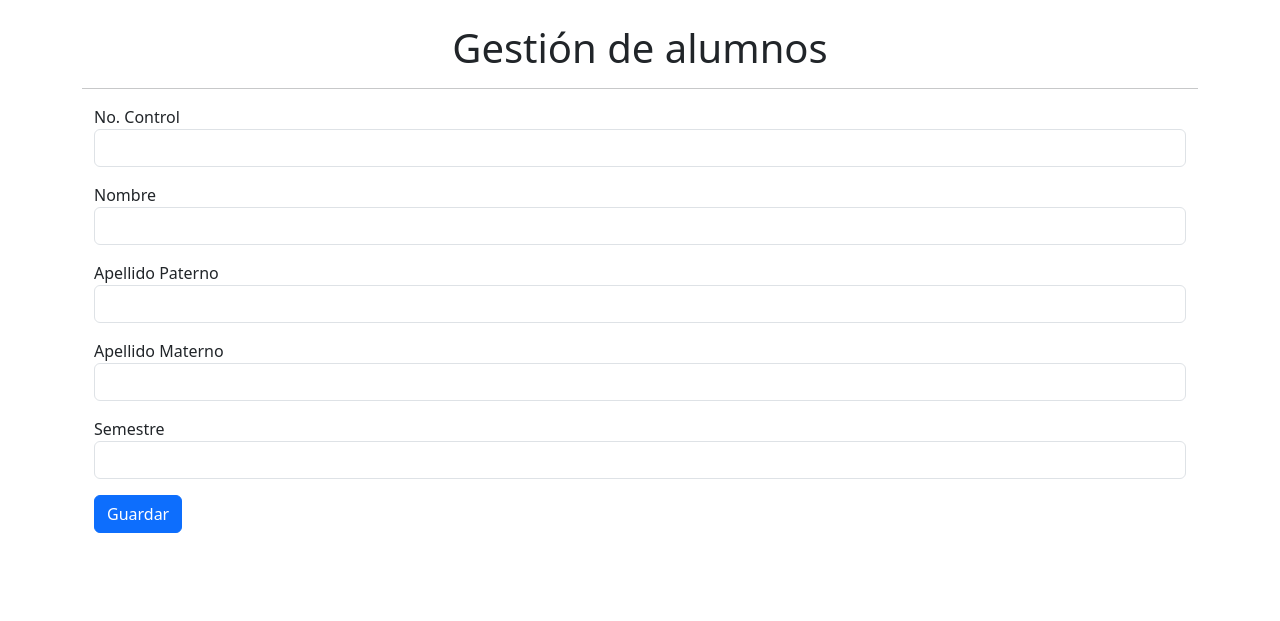
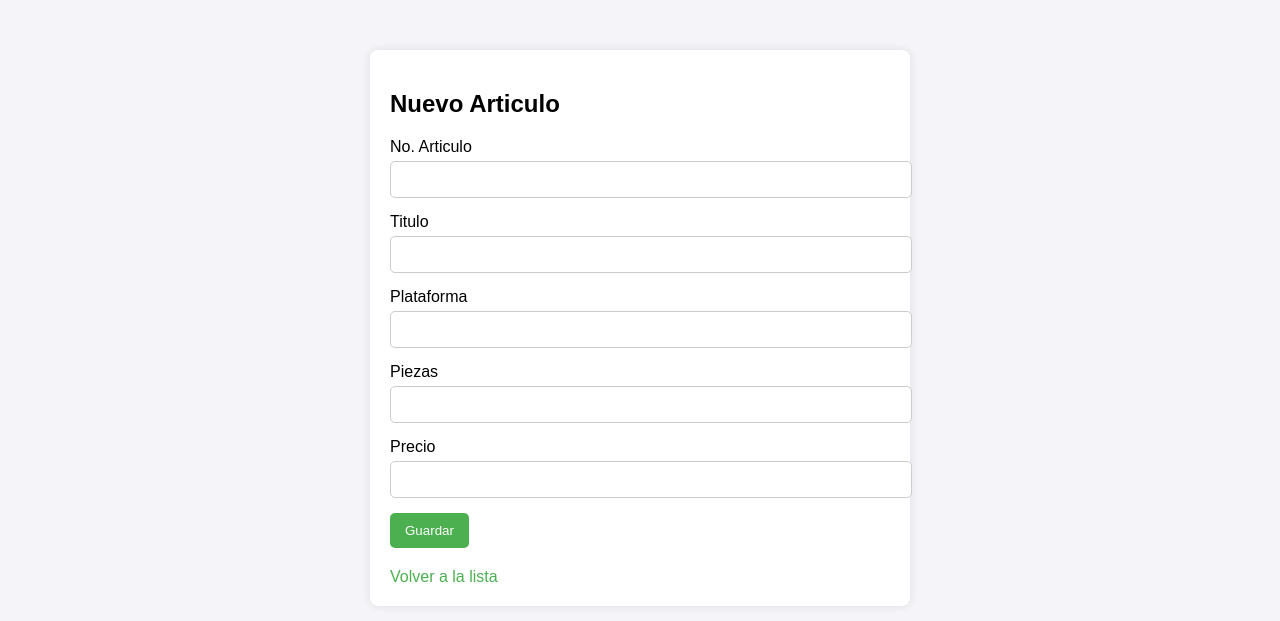
Before and after one commit to Barrrey7u7/crud_personalizado, a Flask app: page /alumnos/new in a window 1280 px wide. Shown: the top 621 px of the page. Run offline with Flask 3, Linux system fonts and the light colour scheme; parts of the project's set-up code (start-up, migrations or seed data) failed here and were passed over.

Commit message:
Primer commit

```diff
--- a/app.py
+++ b/app.py
@@ -4,7 +4,7 @@ from flask_sqlalchemy import SQLAlchemy
 app = Flask(__name__)
 
 # Configuración de la base de datos
-app.config['SQLALCHEMY_DATABASE_URI'] = 'postgresql://newbd_user:LHMjbIINGuTw5Str108w8umxMEMwgYSq@dpg-crgv2oo8fa8c738pu9d0-a.oregon-postgres.render.com:5432/newbd_ty9w'
+app.config['SQLALCHEMY_DATABASE_URI'] = 'postgresql://bd_crud_user:0xKmiYNj69yySidke2iI4rmnsFjFlJEi@dpg-cvotcabe5dus73c8bf1g-a.oregon-postgres.render.com/bd_crud'
 app.config['SQLALCHEMY_TRACK_MODIFICATIONS'] = False
 
 db = SQLAlchemy(app)
--- a/templates/create_estudiante.html
+++ b/templates/create_estudiante.html
@@ -1,27 +1,83 @@
-{% extends 'base.html' %}
-{% block title %}Agregar Estudiante{% endblock %}
-{% block content %}
-<form action="{{ url_for('create_estudiante') }}" method="POST">
-    <div class="form-group mb-3">
-        <label for="no_control">No. Control</label>
-        <input type="text" class="form-control" id="no_control" name="no_control" required>
+<!DOCTYPE html>
+<html lang="es">
+<head>
+    <meta charset="UTF-8">
+    <meta name="viewport" content="width=device-width, initial-scale=1.0">
+    <title>Nuevo Articulo</title>
+    <style>
+        body {
+            font-family: Arial, sans-serif;
+            background-color: #f4f4f9;
+            margin: 0;
+            padding: 0;
+        }
+        .container {
+            max-width: 500px;
+            margin: 50px auto;
+            background-color: #fff;
+            padding: 20px;
+            border-radius: 8px;
+            box-shadow: 0 0 10px rgba(0, 0, 0, 0.1);
+        }
+        .form-group {
+            margin-bottom: 15px;
+        }
+        label {
+            display: block;
+            margin-bottom: 5px;
+        }
+        input[type="text"], input[type="number"] {
+            width: 100%;
+            padding: 10px;
+            border-radius: 5px;
+            border: 1px solid #ccc;
+        }
+        button {
+            background-color: #4CAF50;
+            color: white;
+            padding: 10px 15px;
+            border: none;
+            border-radius: 5px;
+            cursor: pointer;
+        }
+        button:hover {
+            background-color: #45a049;
+        }
+        .back-btn {
+            display: inline-block;
+            margin-top: 20px;
+            text-decoration: none;
+            color: #4CAF50;
+        }
+    </style>
+</head>
+<body>
+    <div class="container">
+        <h2>Nuevo Articulo</h2>
+        <form method="POST">
+            <div class="form-group">
+                <label for="no_control">No. Articulo</label>
+                <input type="text" id="no_control" name="no_control" required>
+            </div>
+            <div class="form-group">
+                <label for="nombre">Titulo</label>
+                <input type="text" id="nombre" name="nombre" required>
+            </div>
+            <div class="form-group">
+                <label for="ap_paterno">Plataforma</label>
+                <input type="text" id="ap_paterno" name="ap_paterno" required>
+            </div>
+            <div class="form-group">
+                <label for="ap_materno">Piezas</label>
+                <input type="text" id="ap_materno" name="ap_materno" required>
+            </div>
+            <div class="form-group">
+                <label for="semestre">Precio</label>
+                <input type="number" id="semestre" name="semestre" required>
+            </div>
+            <button type="submit">Guardar</button>
+        </form>
+        <a href="{{ url_for('index') }}" class="back-btn">Volver a la lista</a>
     </div>
-    <div class="form-group mb-3">
-        <label for="nombre">Nombre</label>
-        <input type="text" class="form-control" id="nombre" name="nombre" required>
-    </div>
-    <div class="form-group mb-3">
-        <label for="ap_paterno">Apellido Paterno</label>
-        <input type="text" class="form-control" id="ap_paterno" name="ap_paterno" required>
-    </div>
-    <div class="form-group mb-3">
-        <label for="ap_materno">Apellido Materno</label>
-        <input type="text" class="form-control" id="ap_materno" name="ap_materno" required>
-    </div>
-    <div class="form-group mb-3">
-        <label for="semestre">Semestre</label>
-        <input type="number" class="form-control" id="semestre" name="semestre" required>
-    </div>
-    <button type="submit" class="btn btn-primary">Guardar</button>
-</form>
-{% endblock %}
+</body>
+</html>
```
Also changed, not shown: templates/index.html (+95 -19 lines), templates/update_estudiante.html (+82 -22 lines), requirements.txt (line endings or trailing spaces), 3 other files.
